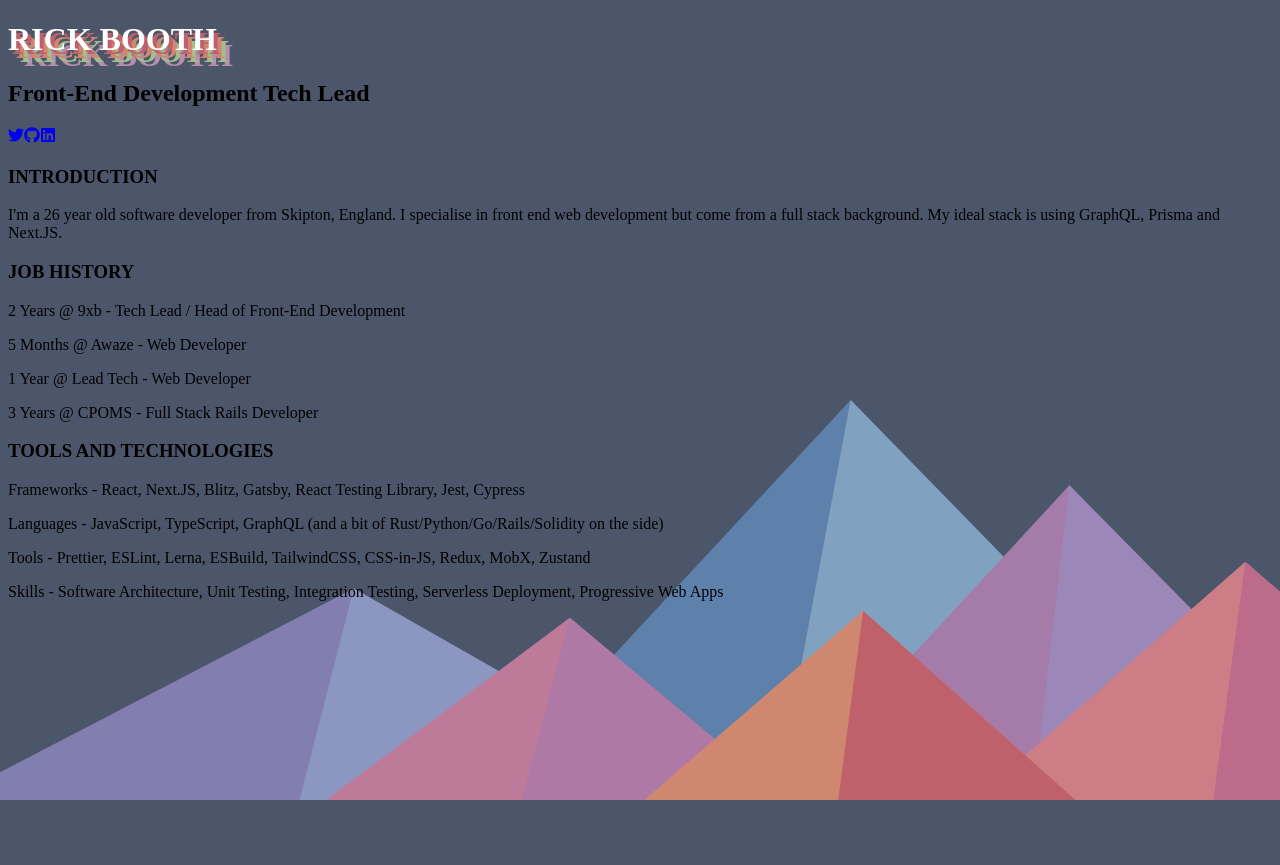
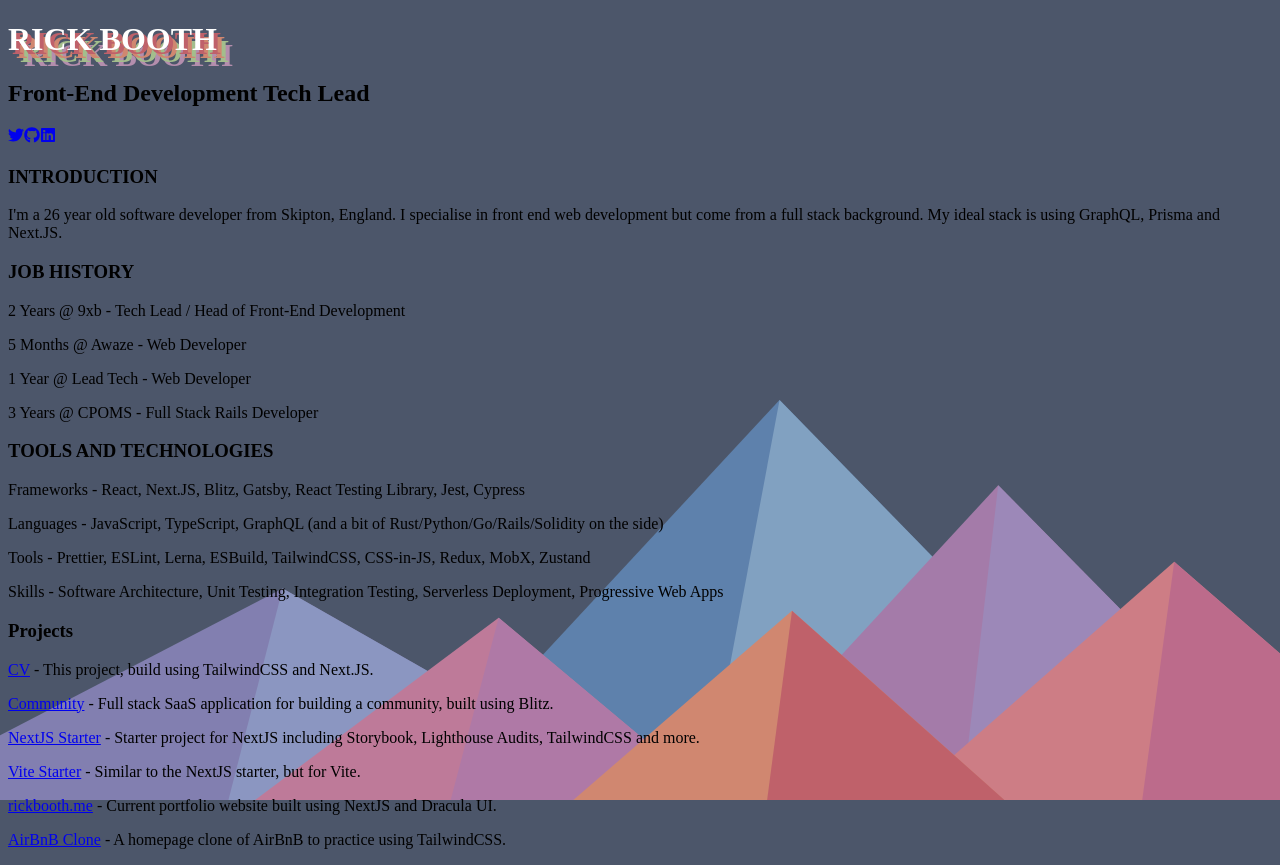
Before and after one commit to Rixcy/cv, a Next.js app: page / in a window 1280 px wide. Before the commit the page ends 800 px from the top, so only its background shows below. Built offline with nearby package versions, Linux system fonts and the light colour scheme.

Commit message:
feat: add projects to timeline

```diff
--- a/src/components/Timeline.tsx
+++ b/src/components/Timeline.tsx
@@ -1,4 +1,9 @@
 export const Timeline: React.VFC = (): React.ReactElement => {
+    const externalProps = {
+        target: '_blank',
+        rel: 'noopener noreferrer',
+    }
+
     return (
         <div className="relative">
             <div className="absolute left-0 top-0 bg-gradient-to-br from-nord4 to-nord9 w-full md:w-1 h-1 md:h-full" />
@@ -47,6 +52,46 @@
                         Testing, Integration Testing, Serverless Deployment, Progressive Web Apps
                     </p>
                 </div>
+                <div className="pb-6 xl:pb-8">
+                    <h3 className="tracking-widest font-bold mb-1">Projects</h3>
+                    <p className="text-nord3 mb-1 text-sm">
+                        <a href="https://github.com/Rixcy/cv" {...externalProps}>
+                            <span className="text-nord9 underline">CV</span>
+                        </a>{' '}
+                        - This project, build using TailwindCSS and Next.JS.
+                    </p>
+                    <p className="text-nord3 mb-1 text-sm">
+                        <a href="https://github.com/Rixcy/community" {...externalProps}>
+                            <span className="text-nord9 underline">Community</span>
+                        </a>{' '}
+                        - Full stack SaaS application for building a community, built using Blitz.
+                    </p>
+                    <p className="text-nord3 mb-1 text-sm">
+                        <a href="https://github.com/Rixcy/nextjs-starter" {...externalProps}>
+                            <span className="text-nord9 underline">NextJS Starter</span>
+                        </a>{' '}
+                        - Starter project for NextJS including Storybook, Lighthouse Audits,
+                        TailwindCSS and more.
+                    </p>
+                    <p className="text-nord3 mb-1 text-sm">
+                        <a href="https://github.com/Rixcy/vite-react-starter" {...externalProps}>
+                            <span className="text-nord9 underline">Vite Starter</span>
+                        </a>{' '}
+                        - Similar to the NextJS starter, but for Vite.
+                    </p>
+                    <p className="text-nord3 mb-1 text-sm">
+                        <a href="https://github.com/Rixcy/rickbooth.me" {...externalProps}>
+                            <span className="text-nord9 underline">rickbooth.me</span>
+                        </a>{' '}
+                        - Current portfolio website built using NextJS and Dracula UI.
+                    </p>
+                    <p className="text-nord3 mb-1 text-sm">
+                        <a href="https://github.com/Rixcy/airbnb-clone" {...externalProps}>
+                            <span className="text-nord9 underline">AirBnB Clone</span>
+                        </a>{' '}
+                        - A homepage clone of AirBnB to practice using TailwindCSS.
+                    </p>
+                </div>
             </div>
         </div>
     )
```
